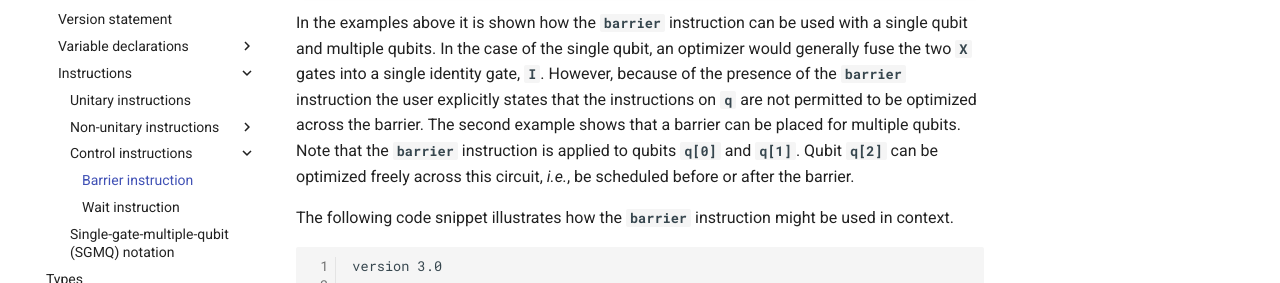
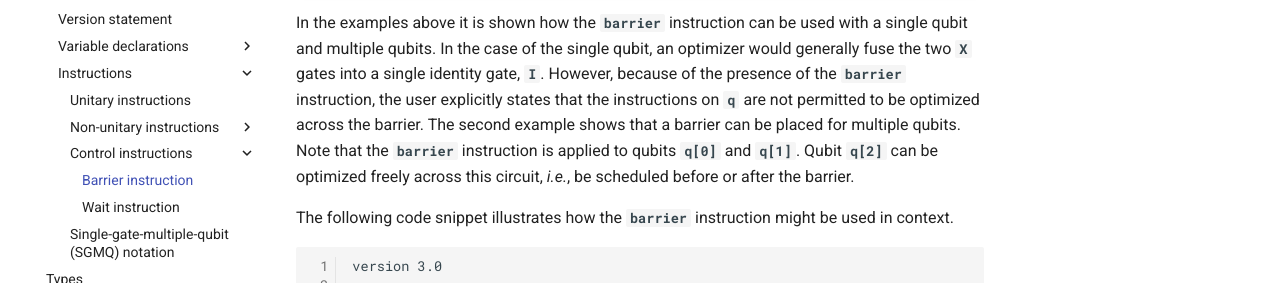
Before and after one commit to QuTech-Delft/cQASM-spec, an MkDocs documentation site: the page built from docs/language_specification/statements/instructions/control_instructions/barrier_instruction.md, in a window 1280 px wide and 900 px high, scrolled down 778 px. Shown: the part 170-453 px from the top of the window. Built offline with MkDocs 1.6.1 and Material for MkDocs 9.7.7, drawn with Linux system fonts in a browser that asks for light colours; comment, search, counter and statistics services are not loaded; the version menu is left out.

```diff
--- a/docs/language_specification/statements/instructions/control_instructions/barrier_instruction.md
+++ b/docs/language_specification/statements/instructions/control_instructions/barrier_instruction.md
@@ -65,7 +65,7 @@ The general form of the **`barrier`** instruction is as follows:
 In the examples above it is shown how the **`barrier`** instruction can be used with a single qubit and multiple qubits.
 In the case of the single qubit,
 an optimizer would generally fuse the two **`X`** gates into a single identity gate, **`I`**.
-However, because of the presence of the **`barrier`** instruction the user explicitly states that the instructions on
+However, because of the presence of the **`barrier`** instruction, the user explicitly states that the instructions on
 **`q`** are not permitted to be optimized across the barrier.
 The second example shows that a barrier can be placed for multiple qubits.
 Note that the **`barrier`** instruction is applied to qubits **`q[0]`** and **`q[1]`**.
```
